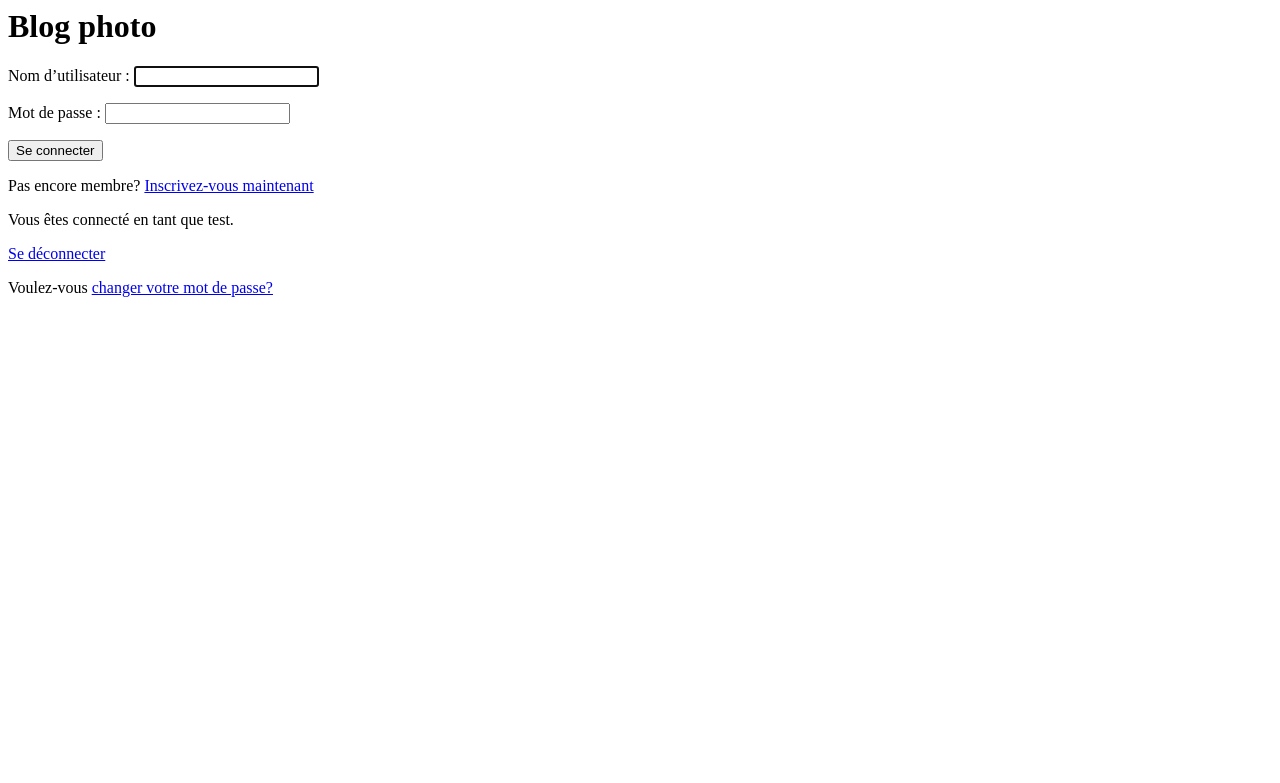
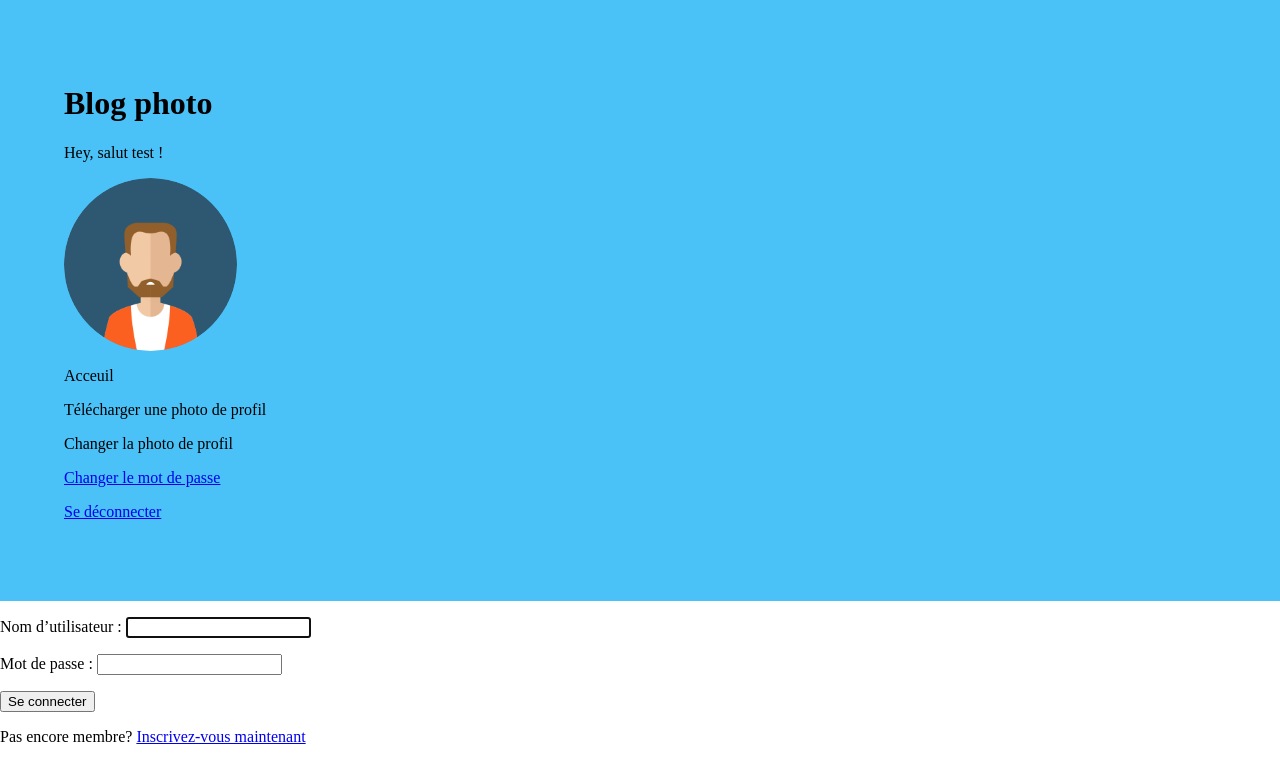
Before and after one commit to CalcagnoLoic/blog_photo, a Django app: page / in a window 1280 px wide. Shown: the top 783 px of the page. Run offline with Django 4.2, Linux system fonts and the light colour scheme; a user stored in the database is signed in.

Commit message:
add style

```diff
--- a/fotoblog/settings.py
+++ b/fotoblog/settings.py
@@ -119,7 +119,8 @@ USE_TZ = True
 # Static files (CSS, JavaScript, Images)
 # https://docs.djangoproject.com/en/4.0/howto/static-files/
 
-STATIC_URL = 'static/'
+STATIC_URL = '/static/'
+STATICFILES_DIRS = [BASE_DIR.joinpath('static/')]
 
 # Default primary key field type
 # https://docs.djangoproject.com/en/4.0/ref/settings/#default-auto-field
--- a/static/app.css
+++ b/static/app.css
@@ -0,0 +1,18 @@
+body {
+    margin: 0 auto;
+}
+
+/*Style lié à la sidebar*/
+.sidebar {
+    background-color: #4ac1f7;
+    padding:5%;
+}
+.sidebar img {
+    width: 15%;
+    border-radius: 100px;
+}
+
+img {
+    width: 25%;
+    border-radius: 10px;
+}
--- a/templates/base.html
+++ b/templates/base.html
@@ -1,13 +1,28 @@
-<html>
+{% load static %}
+
+<html lang="fr">
     <head>
+        <meta name="Autheur" content="Loïc Calcagno">
+        <meta name="Description" content="Blog photo créer entièrement avec le framework Django">
         <title>Blog photo</title>
+        <link rel="stylesheet" href="{% static 'app.css' %}">
+        <link rel="icon" href="static/favicon.png">
     </head>
     <body>
-        <h1>Blog photo</h1>
-        {% block content %}{% endblock content %}
-        {% if user.is_authenticated %}
-            <p>Vous êtes connecté en tant que {{request.user}}.</p> <a href="{% url 'logout' %}"> Se déconnecter</a>
-            <p>Voulez-vous <a href="{% url 'change_password' %}">changer votre mot de passe?</a></p>
-        {% endif %}
+        <div class="sidebar">
+            <h1>Blog photo</h1>
+            {% if user.is_authenticated %}
+                <p>Hey, salut {{request.user}} ! </p>
+                <img src="static/avatar.png" alt="avatar">
+                <p>Acceuil</p>
+                <p>Télécharger une photo de profil</p>
+                <p>Changer la photo de profil</p>
+                <p><a href="{% url 'change_password' %}">Changer le mot de passe</a></p>
+                <p><a href="{% url 'logout' %}"> Se déconnecter</a></p>
+            {% endif %}
+        </div>
+        <div class="main">
+            {% block content %}{% endblock content %}
+        </div>
     </body>
 </html>
```
Also changed, not shown: db.sqlite3, static/avatar.jpg (added), static/avatar.png (added), static/favicon.png (added).
